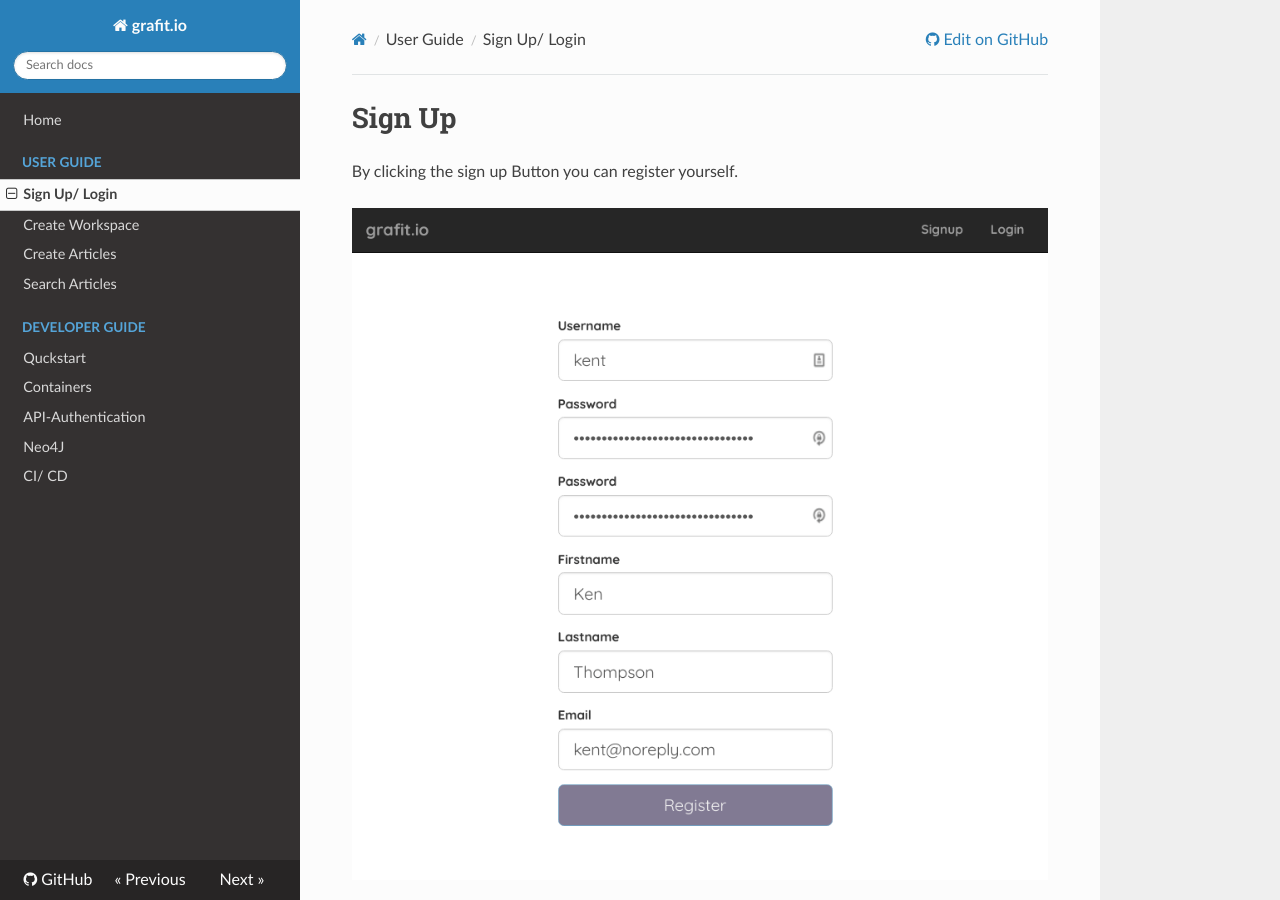
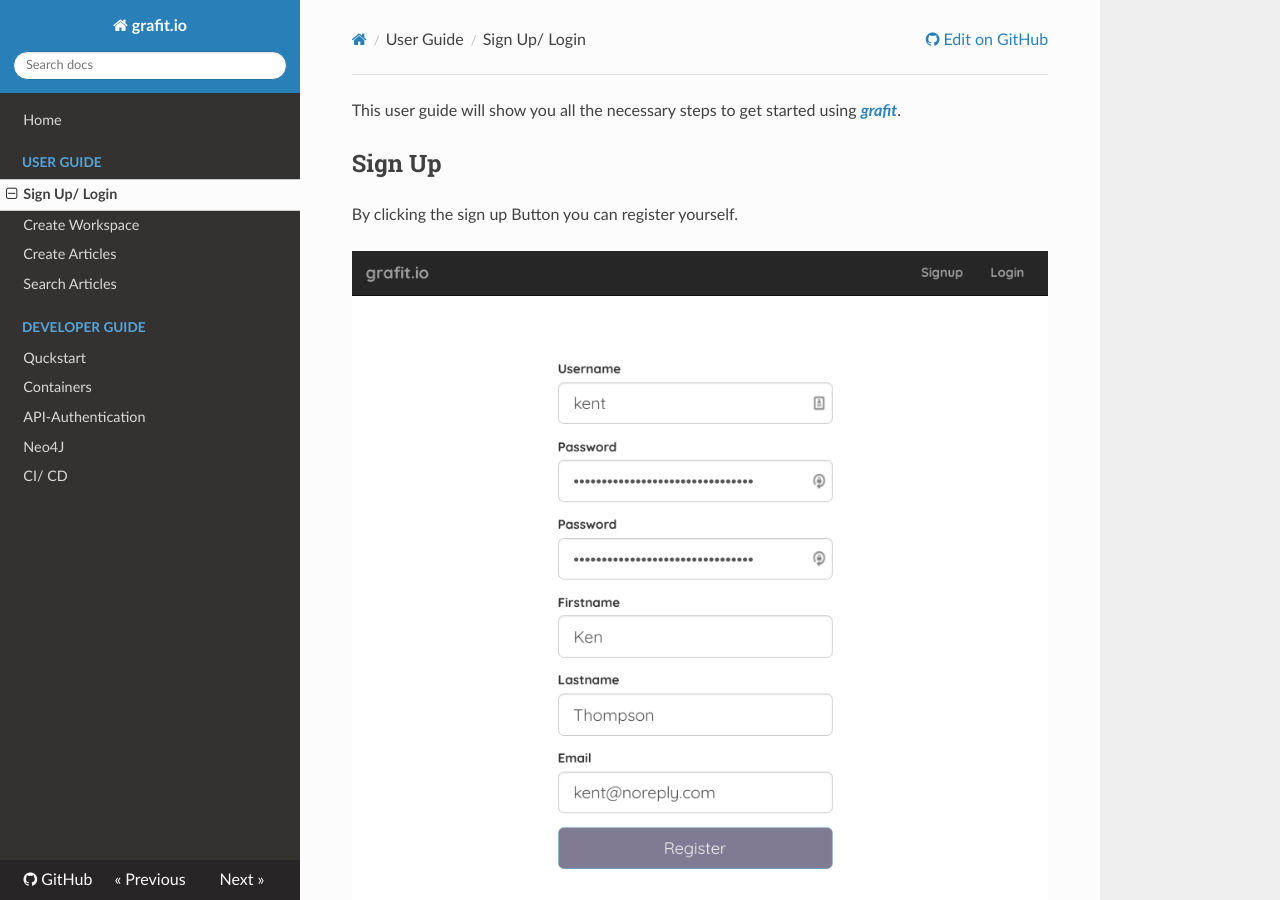
Before and after one commit to grafit-io/grafit, an MkDocs documentation site: the page built from mkdocs/docs/userdoc/signup.md, in a window 1280 px wide and 900 px high. Built offline with MkDocs 1.6.1, drawn with Linux system fonts in a browser that asks for light colours; nearby versions of some CDN libraries.

Commit message:
feat(doc): added user guide intro sentence

```diff
--- a/mkdocs/docs/userdoc/signup.md
+++ b/mkdocs/docs/userdoc/signup.md
@@ -1,10 +1,12 @@
-# Sign Up
+This user guide will show you all the necessary steps to get started using [_**grafit**_](https://github.com/grafit-io/grafit/).
+
+## Sign Up
 
 By clicking the sign up Button you can register yourself.
 
 ![Sign Up](../img/signup.png)
 
-# Login
+## Login
 
 After the sign up is completed you can login via the login button in the top bar.
 
```
